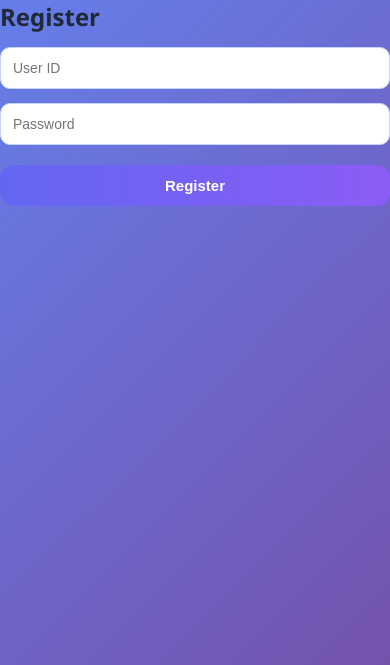
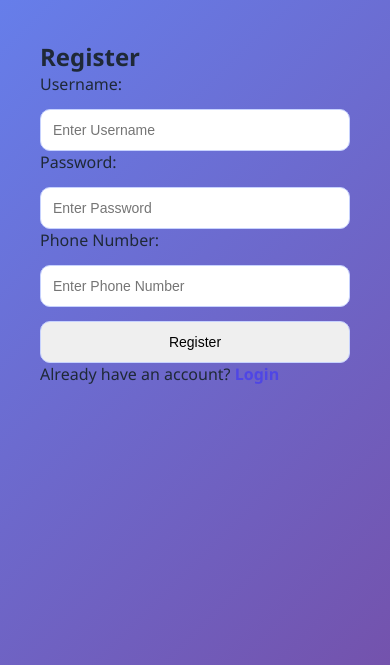
Before and after one commit to kvarshini176-jpg/my-first-project, a Flask app: page /register in a window 390 px wide. Shown: the top 665 px of the page. Run offline with Flask 3, Linux system fonts and the light colour scheme.

Commit message:
Refactor registration form with error messages and phone input

```diff
--- a/templates/register.html
+++ b/templates/register.html
@@ -1,14 +1,29 @@
 <!DOCTYPE html>
 <html>
 <head>
-<link rel="stylesheet" href="/static/style.css">
+    <title>Register</title>
+    <link rel="stylesheet" href="{{ url_for('static', filename='style.css') }}">
 </head>
 <body>
-<h2>Register</h2>
-<form method="post">
-<input name="username" placeholder="User ID"><br>
-<input type="password" name="password" placeholder="Password"><br>
-<button>Register</button>
-</form>
+<div class="container">
+    <h2>Register</h2>
+    {% with messages = get_flashed_messages() %}
+      {% if messages %}
+        {% for message in messages %}
+          <div class="flash flash-error">{{ message }}</div>
+        {% endfor %}
+      {% endif %}
+    {% endwith %}
+    <form method="POST">
+        <label>Username:</label>
+        <input type="text" name="username" placeholder="Enter Username">
+        <label>Password:</label>
+        <input type="password" name="password" placeholder="Enter Password">
+        <label>Phone Number:</label>
+        <input type="text" name="phone" placeholder="Enter Phone Number">
+        <input type="submit" value="Register">
+    </form>
+    <p>Already have an account? <a href="{{ url_for('login') }}">Login</a></p>
+</div>
 </body>
 </html>
```
